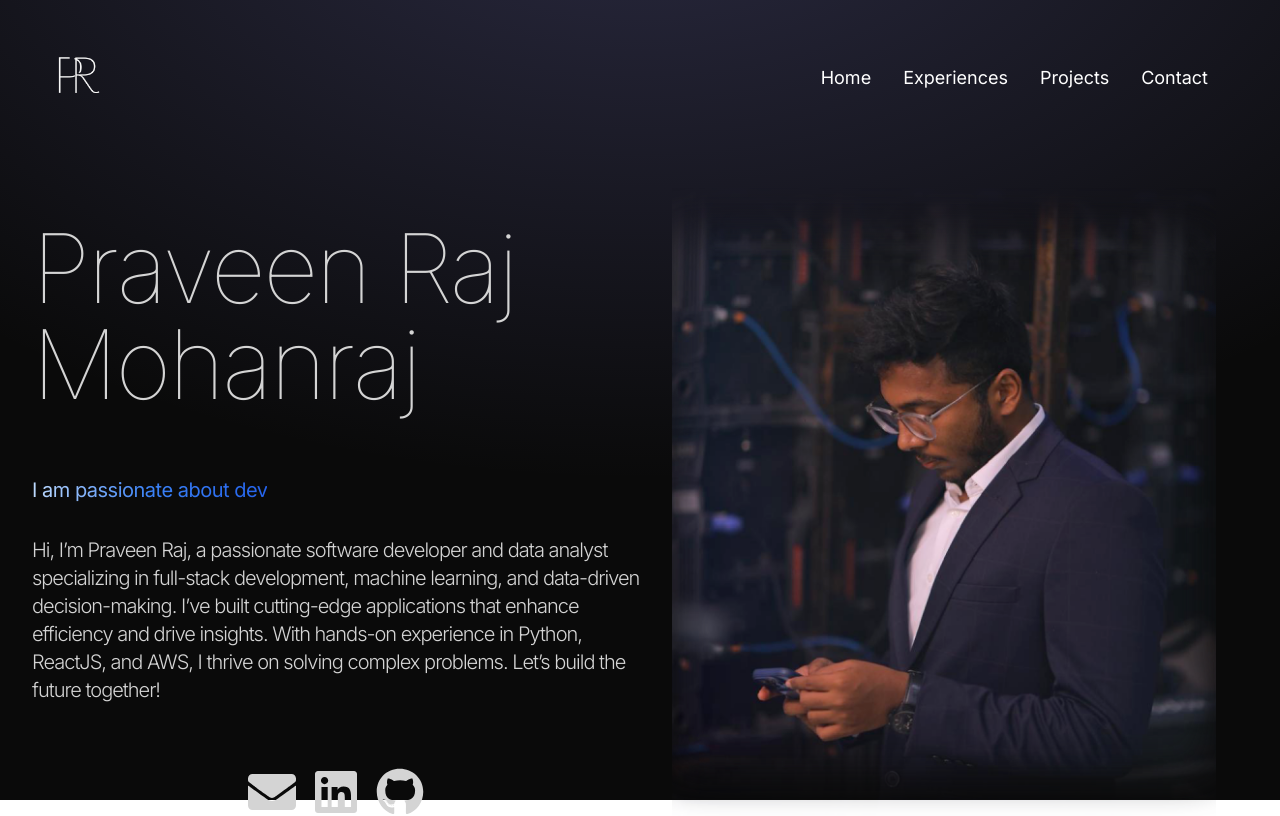
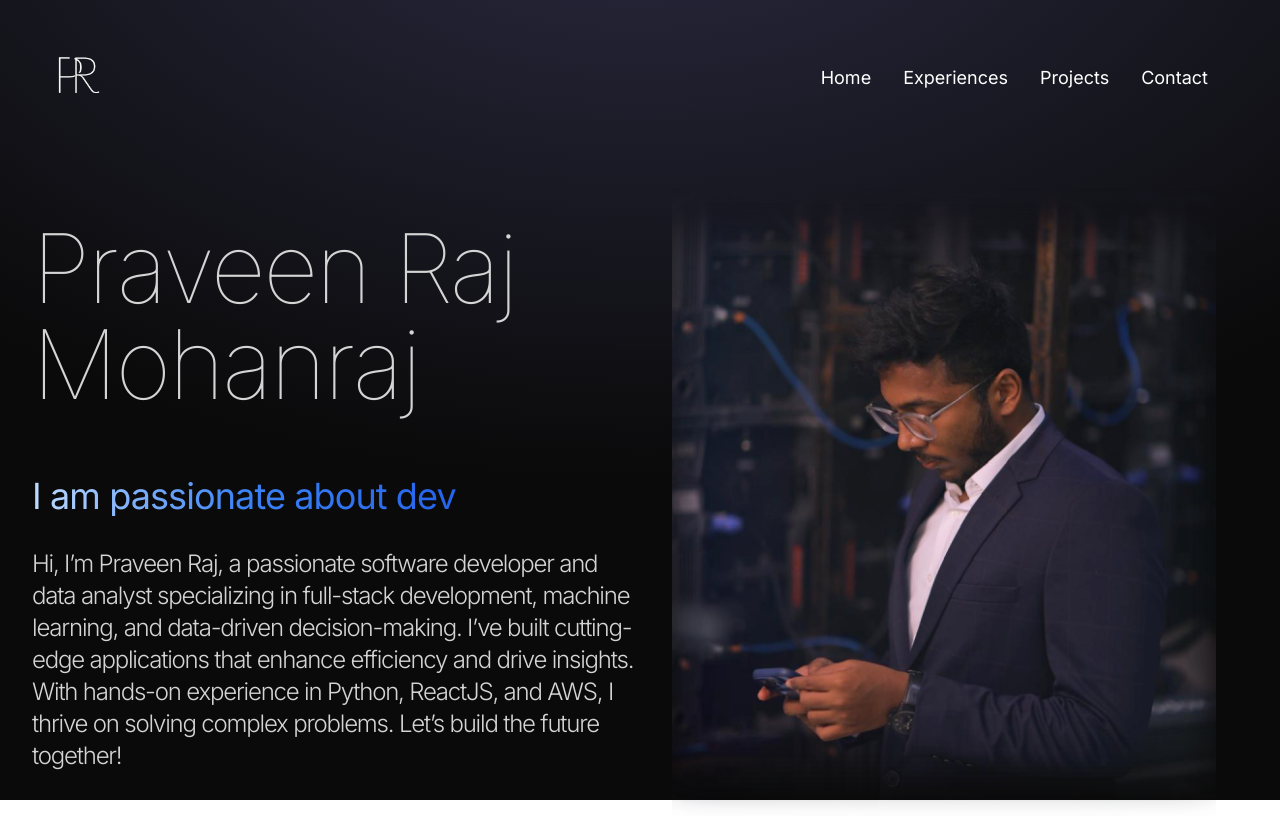
Before and after one commit to praveen-raj-m/mysite, a React (Vite) app: page / in a window 1280 px wide. Shown: the top 816 px of the page. Built offline with nearby package versions, Linux system fonts and the light colour scheme.

Commit message:
Update Hero.jsx

```diff
--- a/src/components/Hero.jsx
+++ b/src/components/Hero.jsx
@@ -31,11 +31,11 @@ const Hero = () => {
           </div>
 
           <div className="flex flex-col items-start ">
-            <motion.span
+          <motion.span
   variants={container(0)}
   initial="hidden"
   animate="visible"
-  className="bg-gradient-to-r from-blue-200 via-blue-500 to-blue-600 bg-clip-text text-4xl sm:text-xl md:text-xl tracking-tight text-transparent"
+  className="bg-gradient-to-r from-blue-200 via-blue-500 to-blue-600 bg-clip-text text-2xl lg:text-4xl tracking-tight text-transparent"
 >
   I{" "}
   <Typewriter
@@ -56,7 +56,7 @@ const Hero = () => {
               variants={container(0)}
               initial="hidden"
               animate="visible"
-              className="my-2 text-2xl sm:text-xl md:text-xl max-2xl py-6 font-light tracking-tighter"
+              className="my-2 text-xl lg:text-2xl max-2xl py-6 font-light tracking-tighter"
             >
               {" "}
               {HERO_CONTENT}
```
